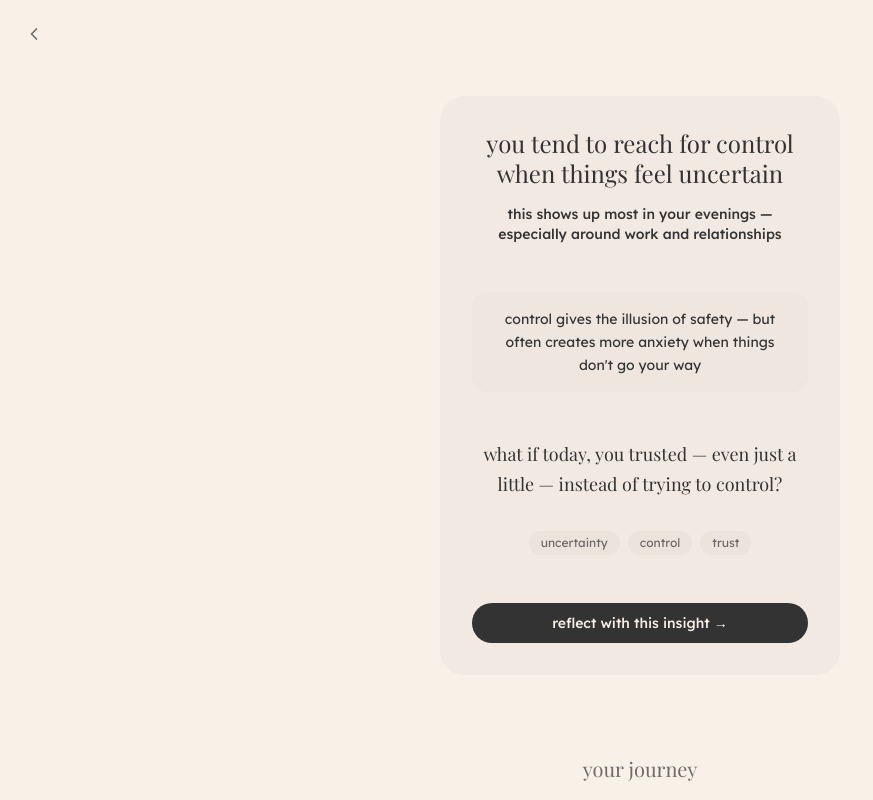
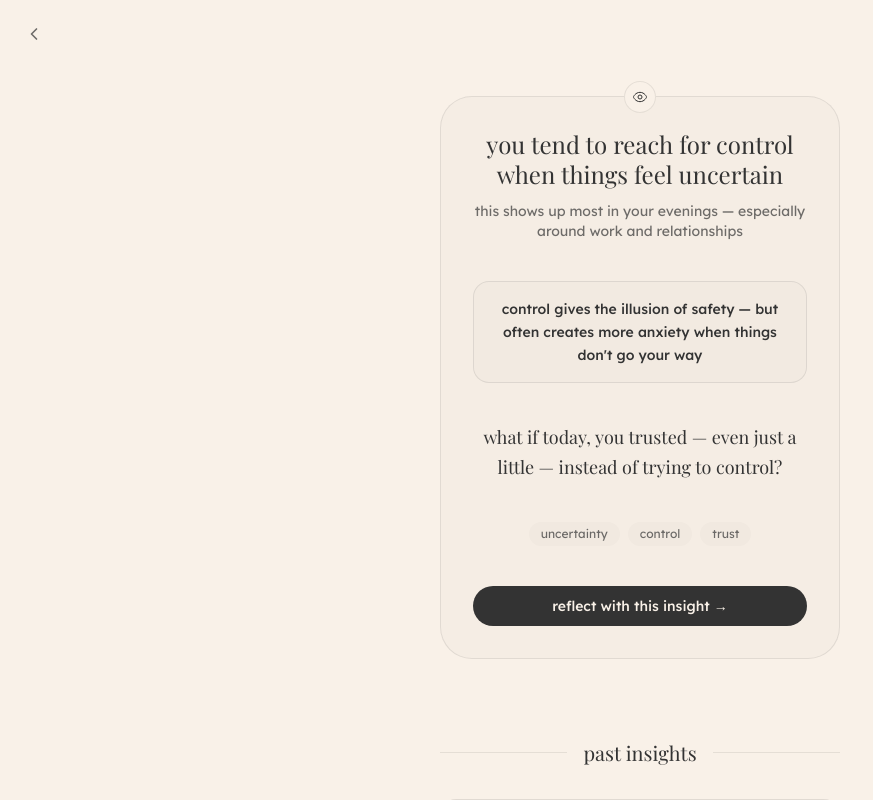
Before and after one commit to lolrazh/sage-mvp, a Next.js app: page /insights in a window 1280 px wide. Shown: the top 800 px of the page, without its empty margins (0-873 px from the left). Built offline with nearby package versions, Linux system fonts and the light colour scheme; a web font is replaced by a local one.

Commit message:
style improvements

```diff
--- a/src/app/chat/page.tsx
+++ b/src/app/chat/page.tsx
@@ -4,6 +4,8 @@ import { ChatInput } from "@/components/ui/chat-input";
 import { ChatMessage } from "@/components/ui/chat-message";
 import { useChat } from 'ai/react';
 import { useEffect, useRef } from "react";
+import Link from "next/link";
+import { ChevronLeft } from "lucide-react";
 
 export default function ChatPage() {
   const messagesEndRef = useRef<HTMLDivElement>(null);
@@ -45,9 +47,21 @@ export default function ChatPage() {
 
   return (
     <div className="flex flex-col h-screen">
+      {/* Header with Back Button and Icon */}
+      <div className="fixed top-0 left-0 right-0 p-6 flex items-center">
+        <Link href="/home" className="inline-flex items-center text-[#333333]/70 hover:text-[#333333]">
+          <ChevronLeft className="w-5 h-5" />
+        </Link>
+        <div className="absolute left-1/2 -translate-x-1/2 w-8 h-8 rounded-full bg-[#F9F1E8] border border-[#333333]/10 flex items-center justify-center">
+          <svg viewBox="0 0 24 24" className="w-4 h-4 text-[#333333]" fill="none" stroke="currentColor" strokeWidth="1.5">
+            <path d="M12 3c.5 0 1 .2 1.4.6.4.4.6.9.6 1.4 0 .5-.2 1-.6 1.4-.4.4-.9.6-1.4.6s-1-.2-1.4-.6c-.4-.4-.6-.9-.6-1.4 0-.5.2-1 .6-1.4.4-.4.9-.6 1.4-.6zM12 17c.5 0 1 .2 1.4.6.4.4.6.9.6 1.4 0 .5-.2 1-.6 1.4-.4.4-.9.6-1.4.6s-1-.2-1.4-.6c-.4-.4-.6-.9-.6-1.4 0-.5.2-1 .6-1.4.4-.4.9-.6 1.4-.6zM12 10c.5 0 1 .2 1.4.6.4.4.6.9.6 1.4 0 .5-.2 1-.6 1.4-.4.4-.9.6-1.4.6s-1-.2-1.4-.6c-.4-.4-.6-.9-.6-1.4 0-.5.2-1 .6-1.4.4-.4.9-.6 1.4-.6z" />
+          </svg>
+        </div>
+      </div>
+
       <div className="flex-1 overflow-y-auto scrollbar-thin scrollbar-thumb-foreground/10 scrollbar-track-transparent hover:scrollbar-thumb-foreground/20">
         <div className="max-w-[60%] mx-auto">
-          <div className="py-4">
+          <div className="py-4 pt-20">
             {messages.map((message) => {
               console.log('Rendering message:', message);
               return (
--- a/src/app/home/page.tsx
+++ b/src/app/home/page.tsx
@@ -40,6 +40,14 @@ export default function Home() {
         animate={{ opacity: 1, y: 0 }}
         className="flex flex-col items-center space-y-12 w-full max-w-md"
       >
+        <div className="w-12 h-12 rounded-full bg-[#F9F1E8] border border-[#333333]/10 flex items-center justify-center mb-4">
+          <svg viewBox="0 0 24 24" className="w-6 h-6 text-[#333333]" fill="none" stroke="currentColor" strokeWidth="1.5">
+            <path d="M12 3c4.97 0 9 4.03 9 9s-4.03 9-9 9-9-4.03-9-9 4.03-9 9-9z" />
+            <path d="M12 7v4l2 2" />
+            <path d="M8 14s1.5 2 4 2 4-2 4-2" />
+          </svg>
+        </div>
+
         <div className="space-y-2 text-center">
           <motion.h1
             initial={{ opacity: 0 }}
--- a/src/app/insights/page.tsx
+++ b/src/app/insights/page.tsx
@@ -34,10 +34,10 @@ const pastInsights = [
 
 export default function InsightsPage() {
   return (
-    <main className="min-h-screen bg-[#F9F1E8] text-[#333333] selection:bg-[#333333] selection:text-[#F9F1E8]">
+    <main className="min-h-screen bg-[#F9F1E8] text-[#333333] selection:bg-primary selection:text-[#333333]">
       {/* Header */}
       <div className="fixed top-0 left-0 right-0 p-6">
-        <Link href="/chat" className="inline-flex items-center text-[#333333]/70 hover:text-[#333333]">
+        <Link href="/home" className="inline-flex items-center text-[#333333]/70 hover:text-[#333333]">
           <ChevronLeft className="w-5 h-5" />
         </Link>
       </div>
@@ -47,40 +47,48 @@ export default function InsightsPage() {
         <motion.div
           initial={{ opacity: 0, y: 20 }}
           animate={{ opacity: 1, y: 0 }}
-          className="bg-[#333333]/[0.03] rounded-3xl p-8"
+          className="relative border border-[#333333]/10 bg-[#333333]/[0.02] rounded-[32px] p-8 space-y-10 hover:bg-[#333333]/[0.03] transition-all"
         >
+          {/* Eye Icon */}
+          <div className="absolute top-0 left-1/2 -translate-x-1/2 -translate-y-1/2 w-8 h-8 rounded-full bg-[#F9F1E8] border border-[#333333]/10 flex items-center justify-center">
+            <svg viewBox="0 0 24 24" className="w-4 h-4 text-[#333333]" fill="none" stroke="currentColor" strokeWidth="1.5">
+              <path d="M2 12s3-7 10-7 10 7 10 7-3 7-10 7-10-7-10-7Z" />
+              <circle cx="12" cy="12" r="3" />
+            </svg>
+          </div>
+
           {/* Pattern Reflection */}
-          <div className="space-y-4 mb-12">
+          <div className="space-y-3">
             <h1 className="font-serif text-2xl leading-tight text-center">
               {todayInsight.pattern.headline}
             </h1>
-            <p className="text-[#333333] font-medium text-center text-sm">
+            <p className="text-[#333333]/70 text-center text-sm">
               {todayInsight.pattern.context}
             </p>
           </div>
 
           {/* Core Truth */}
-          <div className="mb-12">
-            <div className="bg-[#333333]/[0.02] rounded-2xl p-4">
-              <p className="text-center leading-relaxed text-sm">
+          <div>
+            <div className="border border-[#333333]/10 bg-[#333333]/[0.01] rounded-2xl p-4">
+              <p className="text-center leading-relaxed text-sm font-medium">
                 {todayInsight.truth}
               </p>
             </div>
           </div>
 
           {/* Invitation */}
-          <div className="mb-8">
+          <div>
             <p className="font-serif text-lg text-center leading-relaxed">
               {todayInsight.invitation}
             </p>
           </div>
 
           {/* Tags */}
-          <div className="flex flex-wrap justify-center gap-2 mb-12">
+          <div className="flex flex-wrap justify-center gap-2">
             {todayInsight.tags.map((tag) => (
               <span
                 key={tag}
-                className="px-3 py-1 bg-[#333333]/[0.03] rounded-full text-xs text-[#333333]/70"
+                className="px-3 py-1 bg-[#333333]/[0.02] rounded-full text-xs text-[#333333]/70 hover:bg-[#333333]/[0.03] transition-colors"
               >
                 {tag}
               </span>
@@ -98,11 +106,16 @@ export default function InsightsPage() {
           </Button>
         </motion.div>
 
-        {/* Past Insights Timeline */}
-        <section className="mt-20 space-y-8">
-          <h2 className="font-serif text-xl text-center text-[#333333]/70">
-            your journey
+        {/* Divider */}
+        <div className="mt-20 mb-8 flex items-center gap-4">
+          <div className="h-px flex-1 bg-[#333333]/10"></div>
+          <h2 className="font-serif text-xl text-center text-[#333333]">
+            past insights
           </h2>
+          <div className="h-px flex-1 bg-[#333333]/10"></div>
+        </div>
+
+        {/* Past Insights */}
         <div className="space-y-4">
           {pastInsights.map((insight, index) => (
             <motion.div
@@ -110,7 +123,7 @@ export default function InsightsPage() {
               initial={{ opacity: 0, y: 20 }}
               animate={{ opacity: 1, y: 0 }}
               transition={{ delay: index * 0.1 }}
-                className="bg-[#333333]/[0.03] rounded-2xl p-6 space-y-3 text-left hover:bg-[#333333]/[0.05] transition-colors"
+              className="border border-[#333333]/10 bg-[#333333]/[0.02] rounded-2xl p-6 space-y-3 text-left hover:bg-[#333333]/[0.03] transition-colors"
             >
               <p className="text-[#333333] text-sm">
                 {insight.observation}
@@ -122,7 +135,7 @@ export default function InsightsPage() {
                 {insight.relatedThemes.map((theme) => (
                   <span
                     key={theme}
-                      className="px-2 py-0.5 bg-[#333333]/[0.03] rounded-full text-xs text-[#333333]/70"
+                    className="px-2 py-0.5 bg-[#333333]/[0.02] rounded-full text-xs text-[#333333]/70 hover:bg-[#333333]/[0.03] transition-colors"
                   >
                     {theme}
                   </span>
@@ -137,7 +150,6 @@ export default function InsightsPage() {
             </motion.div>
           ))}
         </div>
-        </section>
       </div>
     </main>
   );
```
Lines whose indentation alone changed are shown as unchanged.
